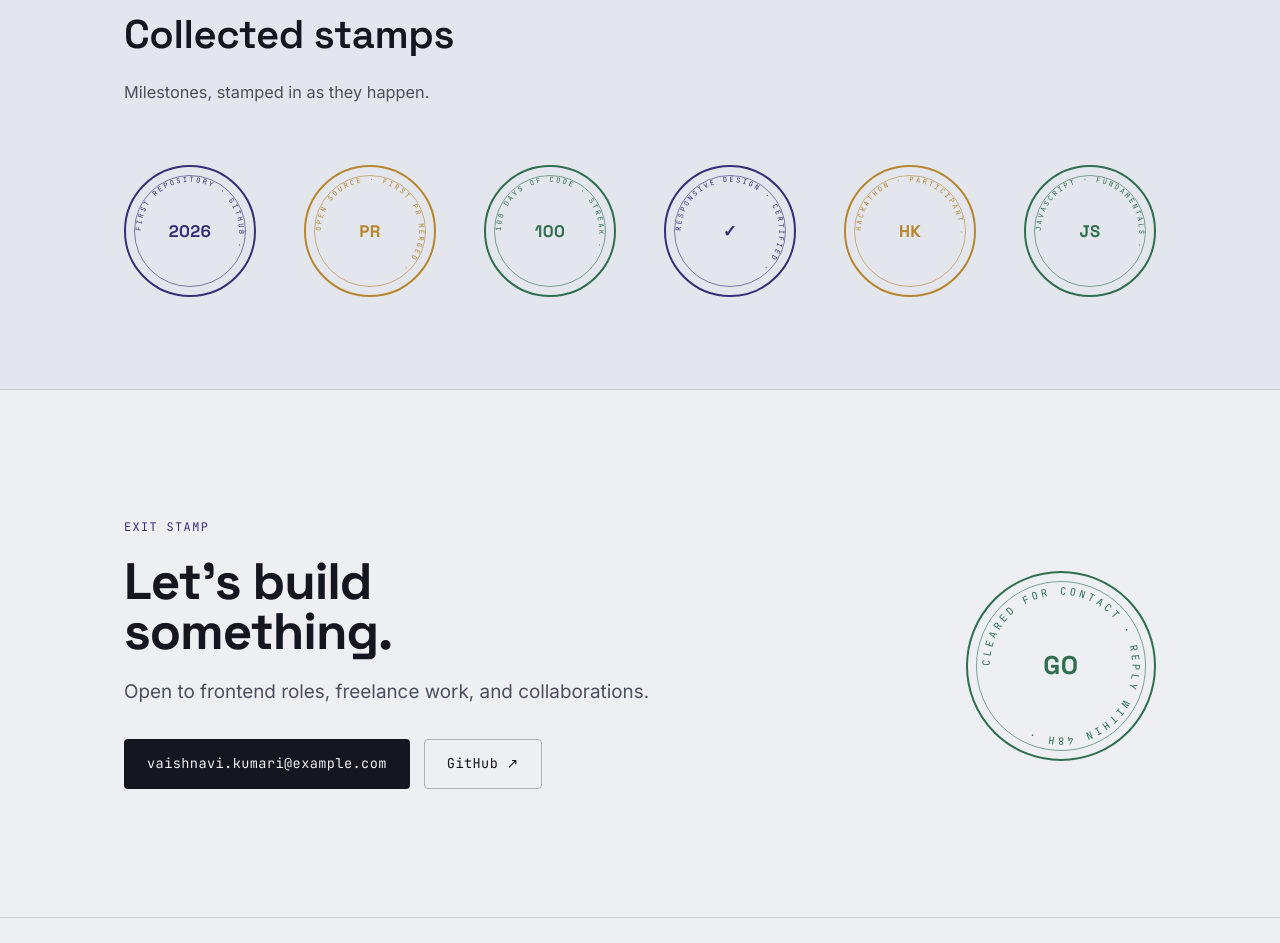
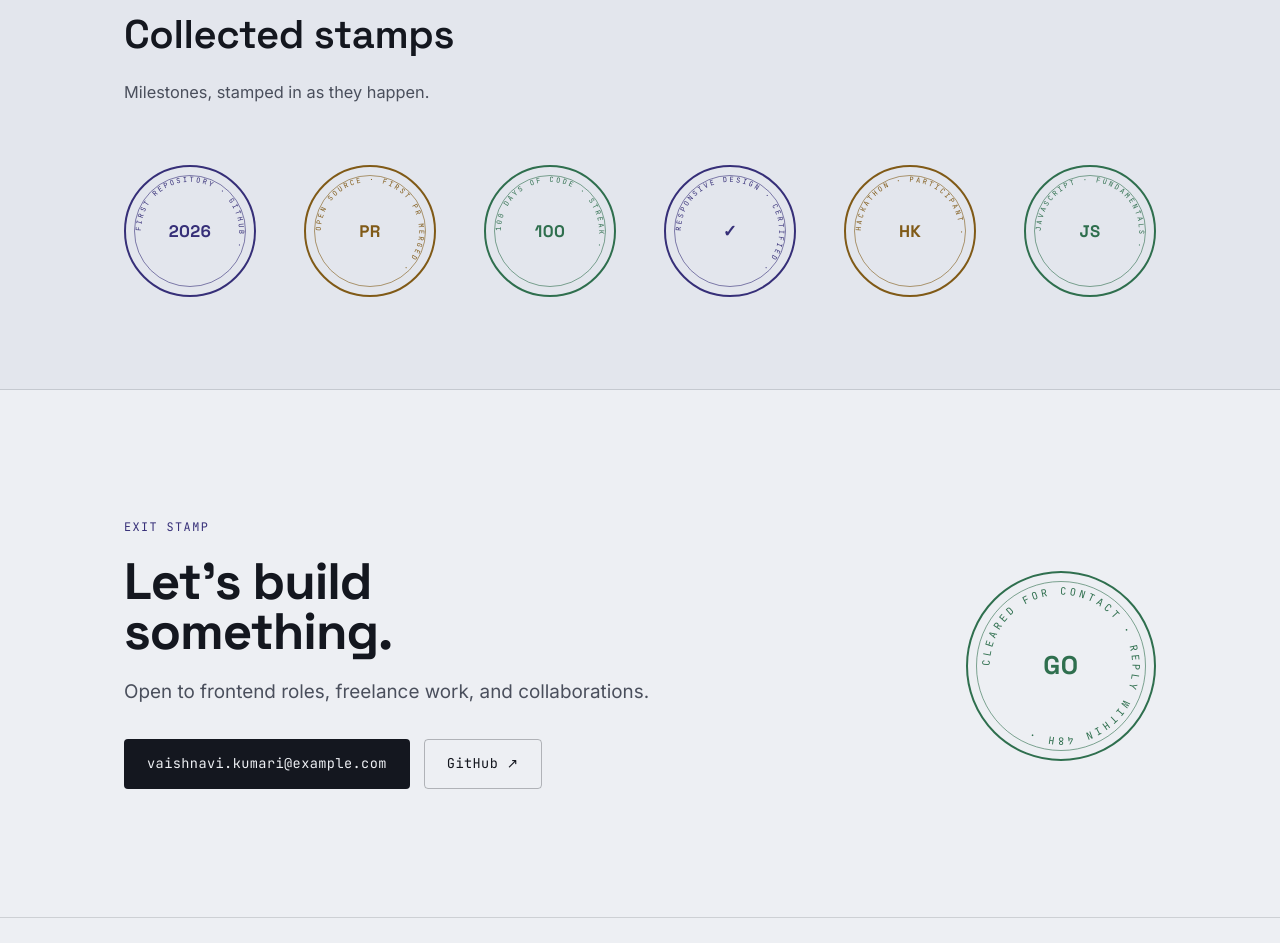
Before and after one commit to vaishnokri/vaishnavi-portfolio, a plain HTML site: page index.html in a window 1280 px wide. Shown: the part 2807-3750 px from the top of the page. Drawn offline with Linux system fonts and the light colour scheme.

Commit message:
fix: darken gold stamps for readable text contrast

```diff
--- a/style.css
+++ b/style.css
@@ -9,7 +9,7 @@
   --ink-soft: #4A4F5C;
   --navy: #362F78;
   --navy-soft: #4C46A0;
-  --gold: #B8862E;
+  --gold: #805A17;
   --green: #2F6F4E;
   --line: rgba(20, 23, 31, 0.14);
   --line-strong: rgba(20, 23, 31, 0.28);
```
